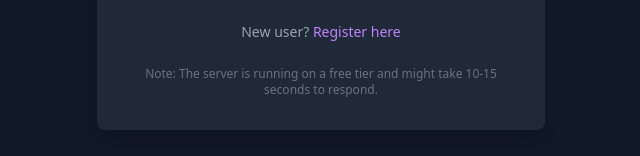
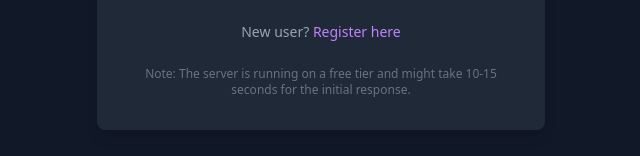
Before and after one commit to Adarshvinodhan/todo-client, a React (Vite) app: page / in a window 1280 px wide. Shown: the part 524-680 px from the top of the page, without its empty margins (319-959 px from the left). Built offline with nearby package versions, Linux system fonts and the light colour scheme.

Commit message:
Update Login.jsx

```diff
--- a/src/components/Login.jsx
+++ b/src/components/Login.jsx
@@ -78,7 +78,7 @@ function Login() {
         </Link>
       </p>
       <p className="text-center text-xs text-gray-500 mt-4">
-        Note: The server is running on a free tier and might take 10-15 seconds to respond.
+        Note: The server is running on a free tier and might take 10-15 seconds for the initial response.
       </p>
     </div>
   </div>
```
